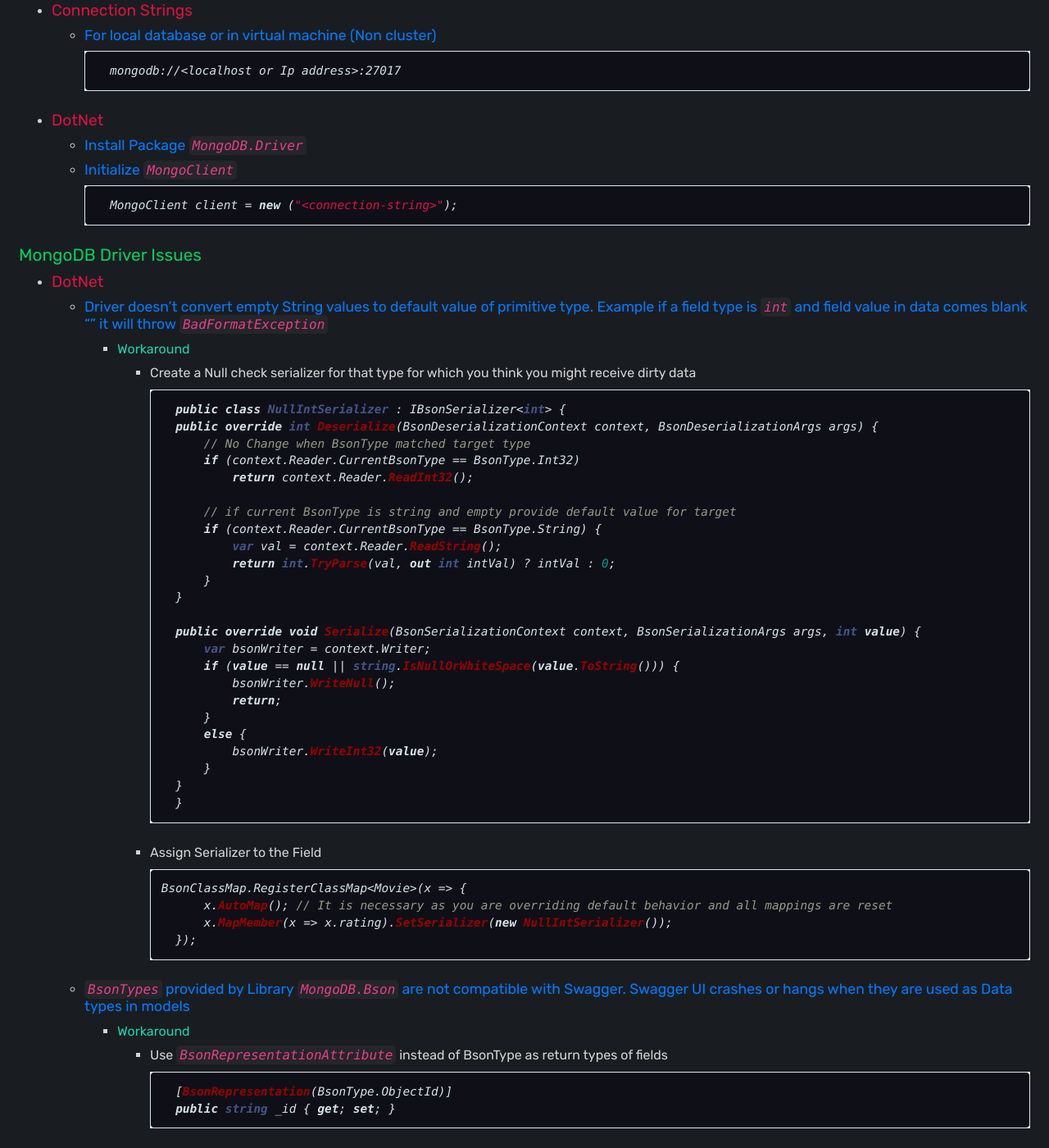
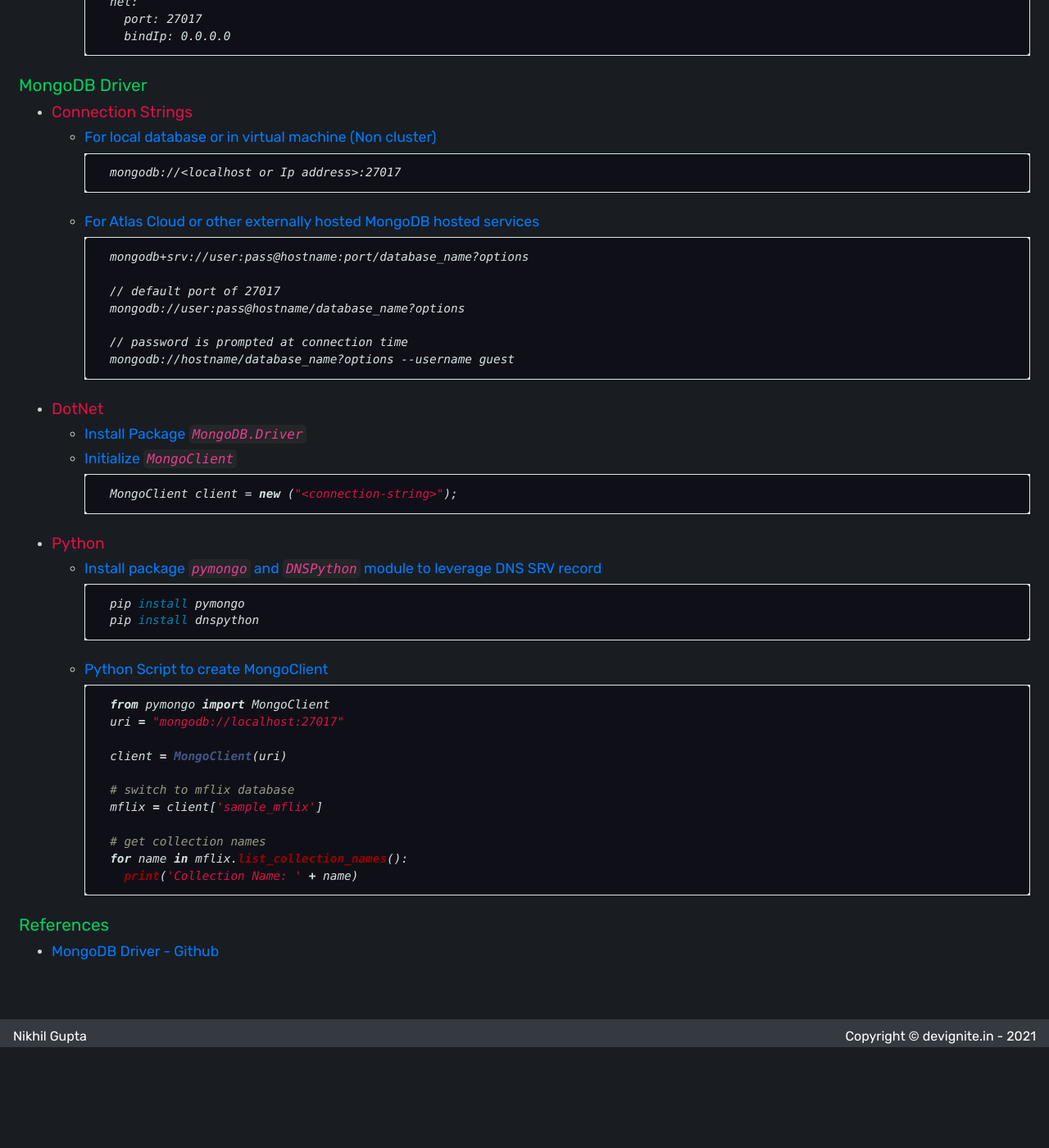
Before and after one commit to nikx-gupta/nikx-gupta.github.io, a Jekyll site: the page built from mongodb/index.md, in a window 1280 px wide and 1400 px high, scrolled down 471 px. Shown: the whole window at 82% size. Built offline with Jekyll 4.4.1, drawn with Linux system fonts in a browser that asks for light colours; our own code applies the rules of GitHub Pages for plain Markdown files; comment, search, counter and statistics services are not loaded; after the commit the page ends 1748 px from its top, so only the background shows below that; some of the changed text lies outside the part shown.

Commit message:
add mongo content

````diff
--- a/mongodb/index.md
+++ b/mongodb/index.md
@@ -3,8 +3,12 @@
 ---
 
 # Topics
+- ## [Concepts](concepts)
 - ## Database
 - ## [Collections](collections)
+- ## [Database Views](dbviews)
+- ## [Queries](query)
+- ## [Issues & Fixes](issues)
 
 
 # Installation
@@ -22,65 +26,43 @@
 	```text
 	mongodb://<localhost or Ip address>:27017
 	```
+    - ### For Atlas Cloud or other externally hosted MongoDB hosted services
+	```text
+		mongodb+srv://user:pass@hostname:port/database_name?options
+
+	    // default port of 27017
+	    mongodb://user:pass@hostname/database_name?options
+
+	    // password is prompted at connection time
+	    mongodb://hostname/database_name?options --username guest
+	```
+
 - ## DotNet
 	- ### Install Package `MongoDB.Driver`
 	- ### Initialize `MongoClient`
 	```csharp
     MongoClient client = new ("<connection-string>");
 	```
+- ## Python
+	- ### Install package `pymongo` and `DNSPython` module to leverage DNS SRV record
+		```bash
+	    pip install pymongo
+	    pip install dnspython
+		```
+    - ### Python Script to create MongoClient
+		```python
+        from pymongo import MongoClient
+		uri = "mongodb://localhost:27017"
 
-# MongoDB Driver Issues
-- ## DotNet
-	- ### Driver doesn't convert empty String values to default value of primitive type. Example if a field type is `int` and field value in data comes blank "" it will throw `BadFormatException`
-		- #### Workaround
-			- Create a Null check serializer for that type for which you think you might receive dirty data
-			```csharp
-	        public class NullIntSerializer : IBsonSerializer<int> {
-		        public override int Deserialize(BsonDeserializationContext context, BsonDeserializationArgs args) {
-		            // No Change when BsonType matched target type
-	                if (context.Reader.CurrentBsonType == BsonType.Int32)
-		                return context.Reader.ReadInt32();
+		client = MongoClient(uri)
 
-	                // if current BsonType is string and empty provide default value for target
-		            if (context.Reader.CurrentBsonType == BsonType.String) {
-		                var val = context.Reader.ReadString();
-		                return int.TryParse(val, out int intVal) ? intVal : 0;
-		            }
-		        }
+		# switch to mflix database
+		mflix = client['sample_mflix']
 
-		        public override void Serialize(BsonSerializationContext context, BsonSerializationArgs args, int value) {
-		            var bsonWriter = context.Writer;
-		            if (value == null || string.IsNullOrWhiteSpace(value.ToString())) {
-		                bsonWriter.WriteNull();
-		                return;
-		            }
-		            else {
-		                bsonWriter.WriteInt32(value);
-		            }
-		        }
-	        }
-			```
-	        - Assign Serializer to the Field
-	          ```csharp
-	          BsonClassMap.RegisterClassMap<Movie>(x => {
-	                x.AutoMap(); // It is necessary as you are overriding default behavior and all mappings are reset
-	                x.MapMember(x => x.rating).SetSerializer(new NullIntSerializer());
-	            });
-	          ```
-	- ### `BsonTypes` provided by Library `MongoDB.Bson` are not compatible with Swagger. Swagger UI crashes or hangs when they are used as Data types in models
-		- #### Workaround
-			- Use `BsonRepresentationAttribute` instead of BsonType as return types of fields
-			```csharp
-		    [BsonRepresentation(BsonType.ObjectId)]
-		    public string _id { get; set; }
-			```
-	- ### if Model has field `id` as field name then driver treats it as `_id' field even if it is not meant for that purpose
-		- #### Workaround
-			- Change the field name to something other than Id. Example `ImdbId` and provide a `BsonElementAttribute`
-		  ```csharp
-		  [BsonElement("id")]
-		  public string ImdbId { get; set; }
-		  ```
+		# get collection names
+		for name in mflix.list_collection_names():
+		  print('Collection Name: ' + name)
+		```
 
 # References
 - ### [MongoDB Driver - Github](https://github.com/mongodb/mongo-csharp-driver)
````
Also changed, not shown: frameworks/csharp/index.md (added, +22 -0 lines), frameworks/index.md (added, +18 -0 lines), home.md (+13 -8 lines), mongodb/concepts.md (added, +53 -0 lines), mongodb/dbviews.md (added, +23 -0 lines), mongodb/issues.md (added, +56 -0 lines), mongodb/query.md (added, +198 -0 lines), openssl/index.md (+3 -4 lines).
